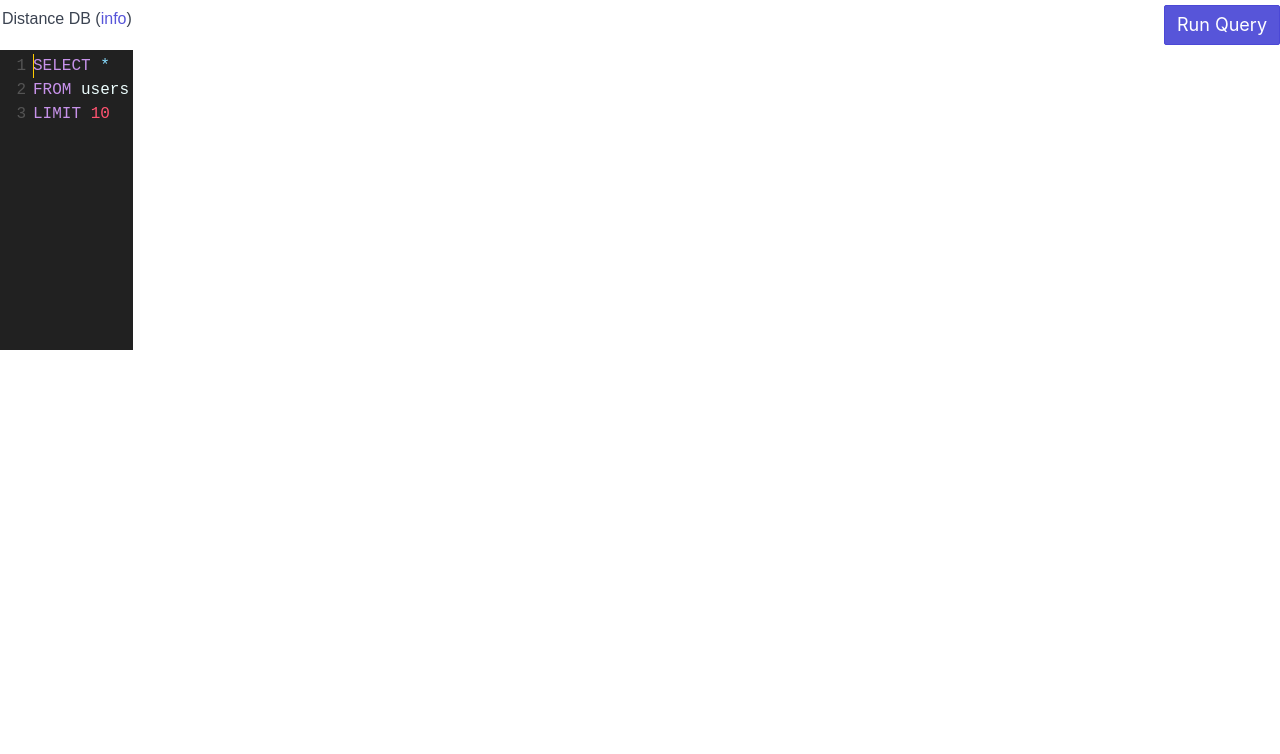
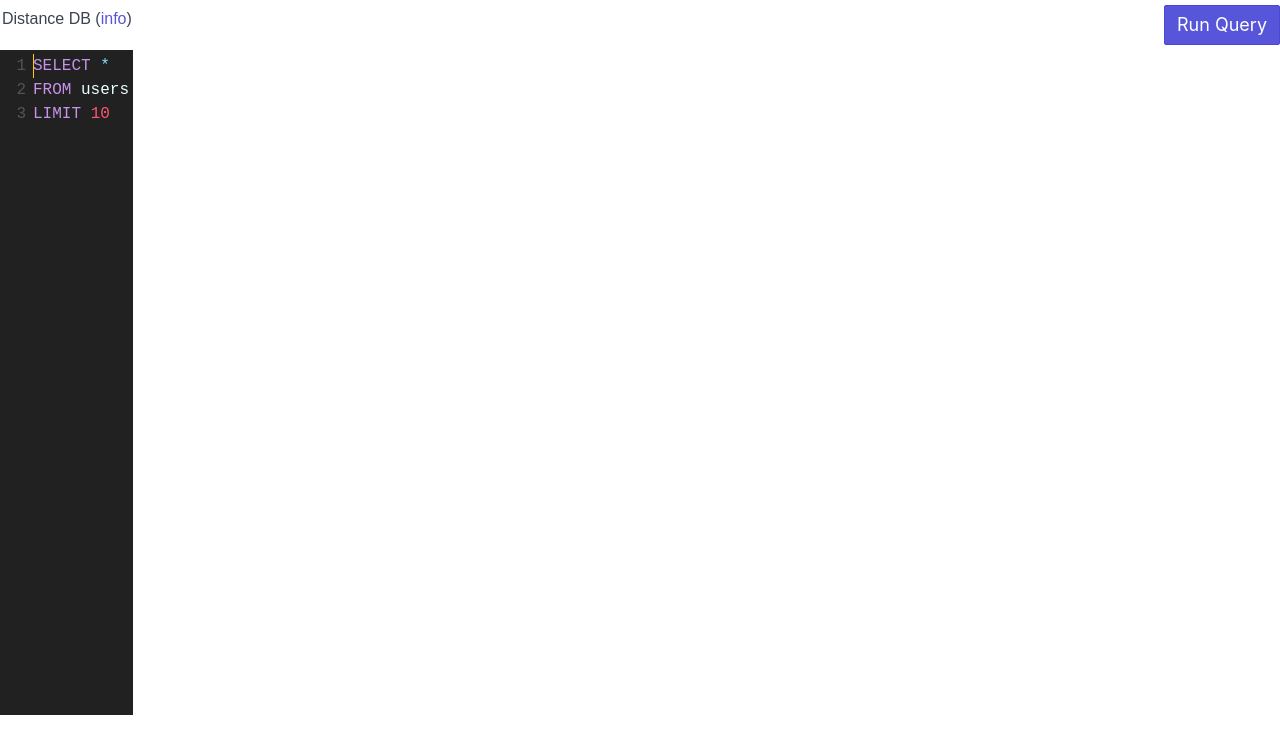
Before and after one commit to Seeker14491/distance-db-frontend, a website built with Parcel: page src/index.html in a window 1280 px wide. Built offline with nearby package versions, Linux system fonts and the light colour scheme; files whose address does not match are found by name; what io-ts, split.js would draw is missing.

Commit message:
Fix editor not having a fluid height

```diff
--- a/src/style.css
+++ b/src/style.css
@@ -47,3 +47,7 @@ a,
 a:hover {
     color: dodgerblue;
 }
+
+#editor > .CodeMirror {
+  height: 100%;
+}
```
